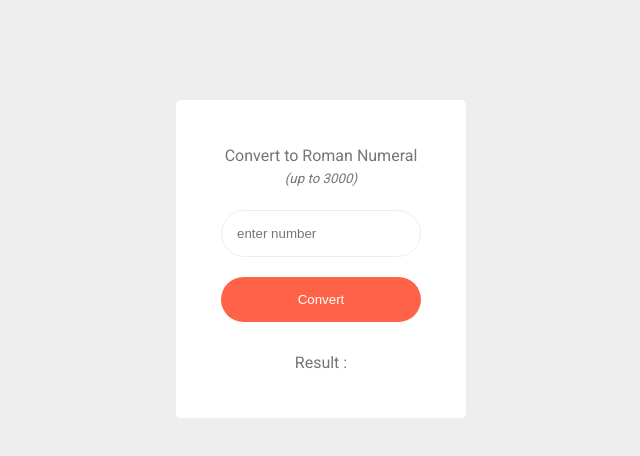
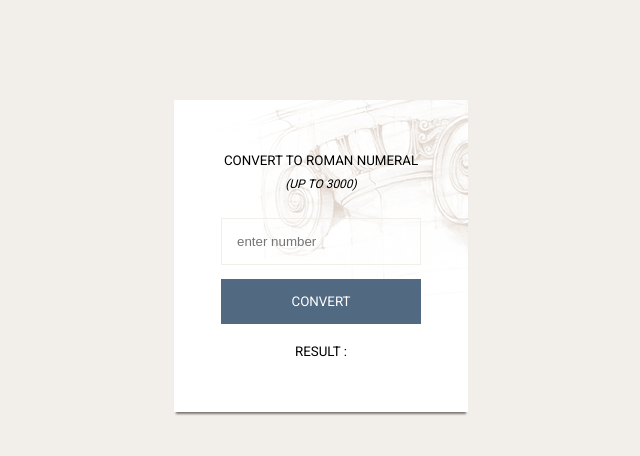
Before and after one commit to berlinsinister/roman-numeral-converter, a plain HTML site: page index.html in a window 1280 px wide. Shown: the whole page, without its empty margins (319-959 px from the left). Drawn offline with Linux system fonts and the light colour scheme.

Commit message:
modified css

```diff
--- a/index.html
+++ b/index.html
@@ -6,14 +6,13 @@
     <meta name="viewport" content="width=device-width, initial-scale=1.0">
     <title>Roman Numeral Converter</title>
     <link rel="stylesheet" href="style.css">
-    <link rel="stylesheet" href="https://fonts.googleapis.com/css?family=Roboto">
+    <link rel="stylesheet" href="https://fonts.googleapis.com/css?family=Roboto:100,200,300,400,500">
 </head>
 
 <body>
     <div class="container">
         <p class="paragraph">Convert to Roman Numeral</p>
         <span class="subparagraph">(up to 3000)</span>
-        <br>
         <input type="text" class="input" id="input" name="input" placeholder="enter number">
         <button>Convert</button>
         <p class="paragraph">Result : <b><span id="answer"> </span></b></p>
--- a/index.js
+++ b/index.js
@@ -10,9 +10,10 @@ button.addEventListener('click', () => {
     if (x) {
         answer = convertToRoman(x);
         span.innerText = answer;
+        span.style.color = '#516981';
     } else {
         span.innerText = 'enter number first';
-        span.style.color = 'tomato';
+        span.style.color = '#816951';
     }
     input.value = '';
     x = undefined;
@@ -78,6 +79,5 @@ function convertToRoman(num) {
             romstr += roman[i][arr[j]];
     }
 
-    console.log(romstr);
     return romstr;
 }
--- a/style.css
+++ b/style.css
@@ -1,46 +1,45 @@
 body {
-    background-color: #eeeeee;
+    background-color: #f2eeea;
     display: flex;
     justify-content: center;
     margin-top: 100px;
     font-family: 'Roboto', sans-serif;
-    color: #757575;
+    text-transform: uppercase;
+    color: black;
 }
 
 .container {
+    background-image: url(images/background.png);
+    background-repeat: no-repeat;
     display: flex;
     flex-direction: column;
     align-items: center;
     background-color: white;
-    border-radius: 5px;
-    padding: 30px;
+    padding: 40px;
+    box-shadow: 0px 4px 2px -2px rgba(0, 0, 0, 0.5);
 }
 
 .paragraph {
-    font-size: 12pt;
+    font-size: 10pt;
 }
 
 .subparagraph {
-    font-size: 10pt;
+    font-size: 9pt;
     font-style: italic;
-    margin-top: -10px;
-}
-
-.result {
-    font-size: 20pt;
+    margin-top: -5px;
+    margin-bottom: 20px;
 }
 
 .input, button {
     width: 200px;
-    margin: 5px;
+    margin: 7px;
     padding: 15px;
-    border-radius: 30px;
-    border: none;
 }
 
 .input {
     box-sizing: border-box;
-    border: 1px solid #eeeeee;
+    background-color: transparent;
+    border: 1px solid #f2eeea;
 }
 
 .input::placeholder {
@@ -48,9 +47,12 @@ body {
 }
 
 button {
-    margin: 15px;
-    background-color: tomato;
+    background-color: #516981;
     color: white;
+    font-family: 'Roboto', sans-serif;
+    font-size: 10pt;
+    text-transform: uppercase;
+    border: none;
 }
 
 .input:focus, button:focus {
@@ -65,3 +67,7 @@ button:hover {
     filter: brightness(1.1);
     cursor: pointer;
 }
+
+b {
+    font-weight: 500;
+}
```
Also changed, not shown: images/background.png (added).
